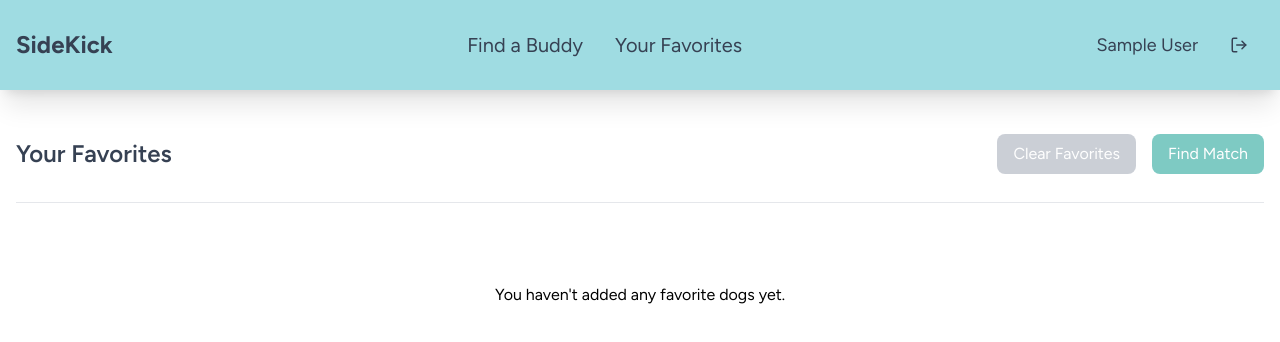
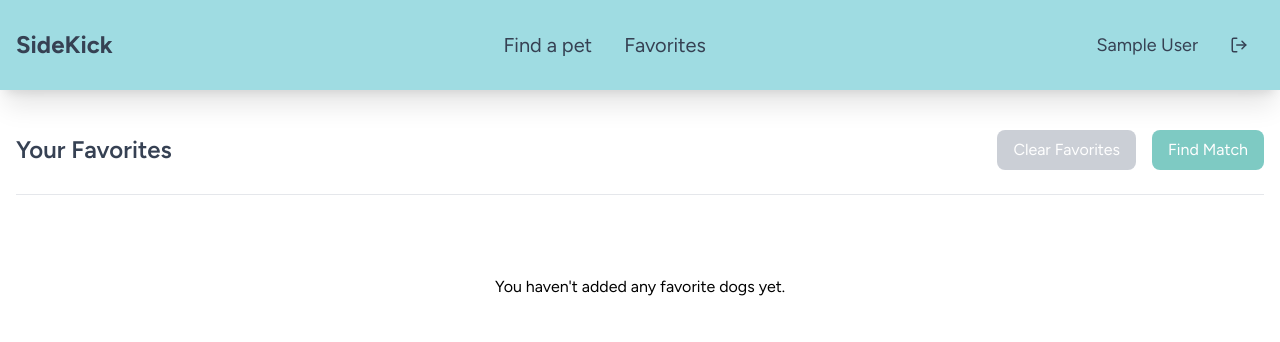
Before and after one commit to Dylan-Casanova/fetch-dogs, a React (Vite) app: page /favorites in a window 1280 px wide. Shown: the top 342 px of the page. Built offline with nearby package versions, Linux system fonts and the light colour scheme; sample sign-in values are in the browser's storage.

Commit message:
cleaning out code

```diff
--- a/src/components/DogCard.jsx
+++ b/src/components/DogCard.jsx
@@ -34,8 +34,8 @@ const DogCard = ({
           onClick={() => onToggleFavorite(dog.id)}
           className={`mt-8 w-20 py-2 ${
             isFavorite
-              ? "bg-red-500 hover:bg-red-600"
-              : "bg-blue-500 hover:bg-blue-600"
+              ? "bg-rose-500 hover:bg-rose-600"
+              : "bg-teal-600 hover:bg-teal-700"
           } text-white rounded flex items-center justify-center space-x-2 justify-self-center  `}
         >
           {isFavorite ? <FaHeart /> : <FaRegHeart />}
--- a/src/components/Navbar.jsx
+++ b/src/components/Navbar.jsx
@@ -62,10 +62,10 @@ const Navbar = () => {
             to="/search"
             className="text-xl text-gray-700 hover:text-[#f5f5f5]"
           >
-            Find a Buddy
+            Find a pet
           </Link>
           <Link to="/favorites" className="text-xl hover:text-[#f5f5f5]">
-            Your Favorites
+            Favorites
           </Link>
         </div>
 
@@ -76,7 +76,11 @@ const Navbar = () => {
             </span>
           )}
           <div className="hidden md:flex items-center gap-4 text-gray-700">
-            <LogoutButton isLoggingOut={isLoggingOut} onClick={handleLogout} />
+            <LogoutButton
+              isLoggingOut={isLoggingOut}
+              onClick={handleLogout}
+              disabled={isLoggingOut}
+            />
           </div>
           <button
             className="md:hidden"
@@ -91,22 +95,25 @@ const Navbar = () => {
       {/* Mobile Menu */}
       {isMenuOpen && (
         <div className="flex flex-col items-center gap-4 p-4 md:hidden">
-          <Link to="/search" className="text-lg text-white hover:text-gray-200">
-            Find a Buddy
+          <Link
+            to="/search"
+            className="text-lg text-gray-700 hover:text-[#f5f5f5]"
+          >
+            Find a pet
           </Link>
           <Link
             to="/favorites"
-            className="text-lg text-white hover:text-gray-200"
+            className="text-lg text-gray-700 hover:text-[#f5f5f5]"
           >
-            Your Favorites
+            Favorites
           </Link>
-          <button
-            onClick={handleLogout}
-            className="bg-orange-500 text-white text-lg px-4 py-2 rounded-md hover:bg-orange-700"
-            disabled={isLoggingOut}
-          >
-            {isLoggingOut ? "Logging out..." : "Logout"}
-          </button>
+          <div className="md:flex items-center gap-4 text-gray-700">
+            <LogoutButton
+              isLoggingOut={isLoggingOut}
+              onClick={handleLogout}
+              disabled={isLoggingOut}
+            />
+          </div>
         </div>
       )}
     </nav>
--- a/src/pages/FavoritesPage.jsx
+++ b/src/pages/FavoritesPage.jsx
@@ -132,7 +132,7 @@ const FavoritesPage = () => {
   return (
     <div className="container mx-auto p-4 mb-24">
       <div
-        className="flex justify-between items-center py-7
+        className="flex justify-between items-center py-6
       border-b-1 border-gray-200 mb-20"
       >
         <h1 className="text-gray-700 text-2xl font-semibold">Your Favorites</h1>
--- a/src/pages/SearchPage.jsx
+++ b/src/pages/SearchPage.jsx
@@ -109,7 +109,7 @@ const SearchPage = () => {
   return (
     <div className="container mx-auto p-4 sm:grid search-page">
       <div className="flex justify-between items-center border-b-1 border-gray-200 mb-20">
-        <h1 className="text-3xl font-bold">Search Dogs</h1>
+        <h1 className="text-2xl font-semibold text-gray-700">Search Dogs</h1>
 
         {/* Filters */}
         <div className="grid">
@@ -274,7 +274,7 @@ const SearchPage = () => {
 
       {/* Main Content */}
       {isLoading ? (
-        <div className="grid grid-cols-1 sm:grid-cols-2 md:grid-cols-3 xl:grid-cols-4 gap-6 xl:gap-8">
+        <div className="grid grid-cols-1 sm:grid-cols-1 md:grid-cols-2 xl:grid-cols-3 gap-6 xl:gap-8">
           {Array.from({ length: 6 }).map((_, idx) => (
             <div
               key={idx}
@@ -285,7 +285,7 @@ const SearchPage = () => {
       ) : error ? (
         <p className="text-red-500">{error}</p>
       ) : (
-        <div className="grid grid-cols-1 sm:grid-cols-2 md:grid-cols-3 xl:grid-cols-4 gap-6 xl:gap-8 max-w-screen">
+        <div className="grid grid-cols-1 sm:grid-cols-1 md:grid-cols-2 xl:grid-cols-3 gap-6 xl:gap-8 max-w-screen">
           {dogs.length > 0 ? (
             dogs.map((dog) => (
               <DogCard
```
